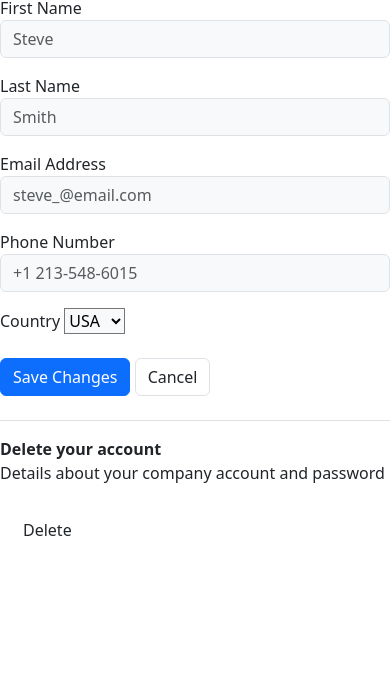
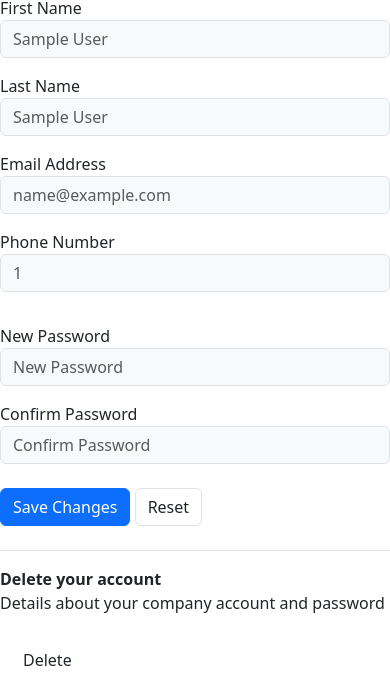
Before and after one commit to MohammadHishamm/SWE-Project, a PHP site: page /edit-page.php in a window 390 px wide; the page is wider, and only the part inside the window is pictured. Shown: the part 432-1129 px from the top of that part. Before the commit the page ends 968 px from the top of that part, so only its background shows below. Run offline with PHP 8.4, Linux system fonts and the light colour scheme; the visitor is signed in with stand-in values (Sample User, id 1).

Commit message:
profile/edit page updates

```diff
--- a/php/edit-page.php
+++ b/php/edit-page.php
@@ -1,3 +1,34 @@
+<?php
+          session_start();
+         include "dbh.inc.php";
+
+         if($_SERVER['REQUEST_METHOD']== "POST"){ //check if form was submitted
+          $Fname=$_POST["FName"];
+          $Lname=$_POST["LName"];
+          $Email=$_POST["Email"];
+          $Password=$_POST["Password"];
+          $Phone=$_POST["Phone"];
+
+          $sql="update  users set FirstName='$Fname', LastName='$Lname', Email='$Email', Password='$Password',Phonenumber='$Phone'
+          where ID =".$_SESSION['ID'];
+
+          $result=mysqli_query($conn,$sql);
+          if($result)	{
+            $_SESSION["FName"]=$Fname;
+            $_SESSION["LName"]=$Lname;
+            $_SESSION["Email"]=$Email;
+            $_SESSION["Password"]=$Password;
+            $_SESSION["Phone"]=$Phone;
+            header("Location:Home.php");
+          }
+          else {
+        //error popup
+          }
+
+        }
+
+      ?>
+
 <!DOCTYPE html>
 <html lang="en">
   <head>
@@ -13,6 +44,7 @@
     <link rel="stylesheet" href="../css/edit-page.css" />
   </head>
   <body style="background-color: #ebeff4">
+  <form action="" method="post">
     <div class="wrapper bg-white mt-sm-5">
       <h4 class="pb-4 border-bottom">Account settings</h4>
       <div class="d-flex align-items-start py-3 border-bottom">
@@ -37,15 +69,17 @@
             <input
               type="text"
               class="bg-light form-control"
-              placeholder="Steve"
+              name="FName"
+              placeholder="<?php echo $_SESSION["FName"] ; ?>"
             />
           </div>
           <div class="col-md-6 pt-md-0 pt-3">
-            <label for="lastname">Last Name</label>
+            <label for "lastname">Last Name</label>
             <input
               type="text"
               class="bg-light form-control"
-              placeholder="Smith"
+              name="LName"
+              placeholder="<?php echo $_SESSION["LName"] ; ?>"
             />
           </div>
         </div>
@@ -55,7 +89,8 @@
             <input
               type="text"
               class="bg-light form-control"
-              placeholder="steve_@email.com"
+              name="Email"
+              placeholder="<?php echo $_SESSION["Email"] ; ?>"
             />
           </div>
           <div class="col-md-6 pt-md-0 pt-3">
@@ -63,24 +98,35 @@
             <input
               type="tel"
               class="bg-light form-control"
-              placeholder="+1 213-548-6015"
+              name="Phone"
+              placeholder="<?php echo $_SESSION["Phone"] ; ?>"
             />
           </div>
         </div>
         <div class="row py-2">
-          <div class="col-md-6">
-            <label for="country">Country</label>
-            <select name="country" id="country" class="bg-light">
-              <option value="india">India</option>
-              <option value="usa" selected>USA</option>
-              <option value="uk">UK</option>
-              <option value="uae">UAE</option>
-            </select>
+          <div class="col-md-6 pt-md-0 pt-3">
+            <label for="newpassword">New Password</label>
+            <input
+              type="password"
+              class="bg-light form-control"
+              name="Password"
+              placeholder="New Password"
+            />
+          </div>
+          <div class="col-md-6 pt-md-0 pt-3">
+            <label for="confirmpassword">Confirm Password</label>
+            <input
+              type="password"
+              class="bg-light form-control"
+              name="ConfirmPassword"
+              placeholder="Confirm Password"
+            />
           </div>
         </div>
         <div class="py-3 pb-4 border-bottom">
-          <button class="btn btn-primary mr-3">Save Changes</button>
-          <button class="btn border button">Cancel</button>
+
+          <input type="submit" class="btn btn-primary mr-3:" value="Save Changes" name="Submit">
+          <input type="reset" class="btn border button" value="Reset"></input>
         </div>
         <div class="d-sm-flex align-items-center pt-3" id="deactivate">
           <div>
@@ -93,5 +139,6 @@
         </div>
       </div>
     </div>
-  </body>
+  </form>
+</body>
 </html>
--- a/php/signin.php
+++ b/php/signin.php
@@ -44,6 +44,7 @@
           $_SESSION["FName"]=$row["FirstName"];
           $_SESSION["LName"]=$row["LastName"];
           $_SESSION["Email"]=$row["Email"];
+          $_SESSION["Phone"]=$row["Phonenumber"];
           $_SESSION["Password"]=$row["Password"];
           $_SESSION["Age"]=$row["Age"];
           header("Location:Home.php?login=success");
--- /dev/null
+++ b/php/signout.php
@@ -0,0 +1,5 @@
+<?php
+session_start();
+session_destroy();
+header("Location:Home.php");
+?>
```
Also changed, not shown: css/profile.css (+0 -12 lines), php/Topnav.php (+38 -4 lines), php/profile.php (+10 -23 lines).
